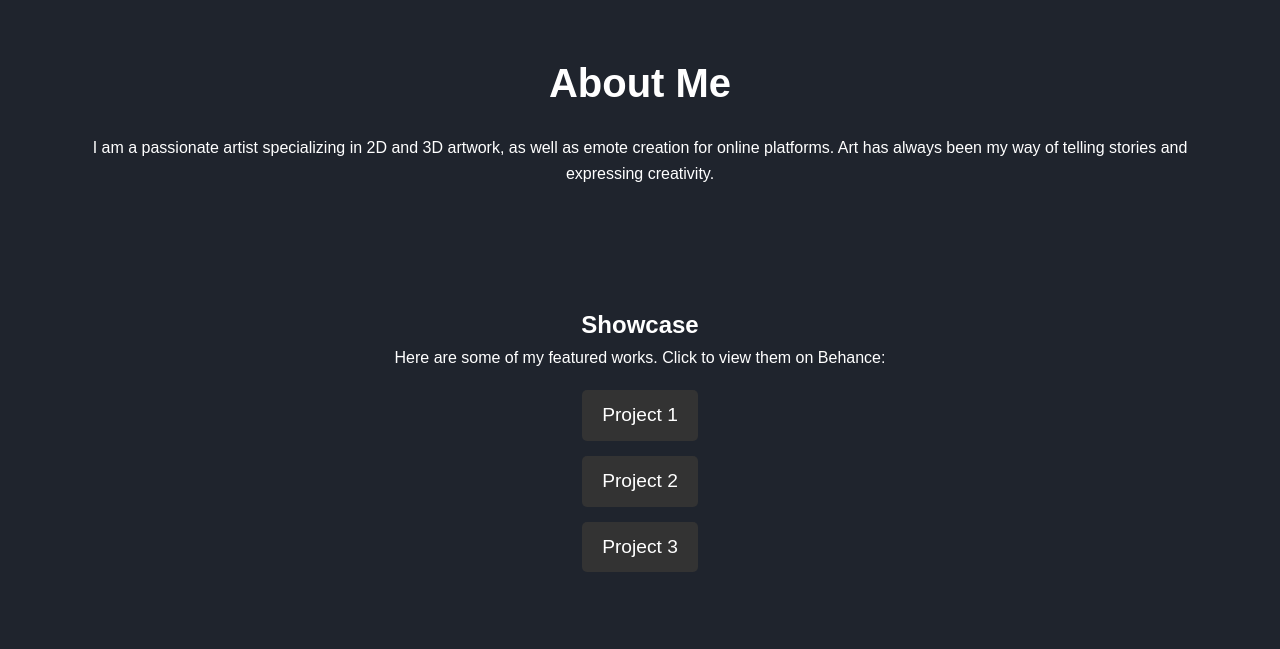
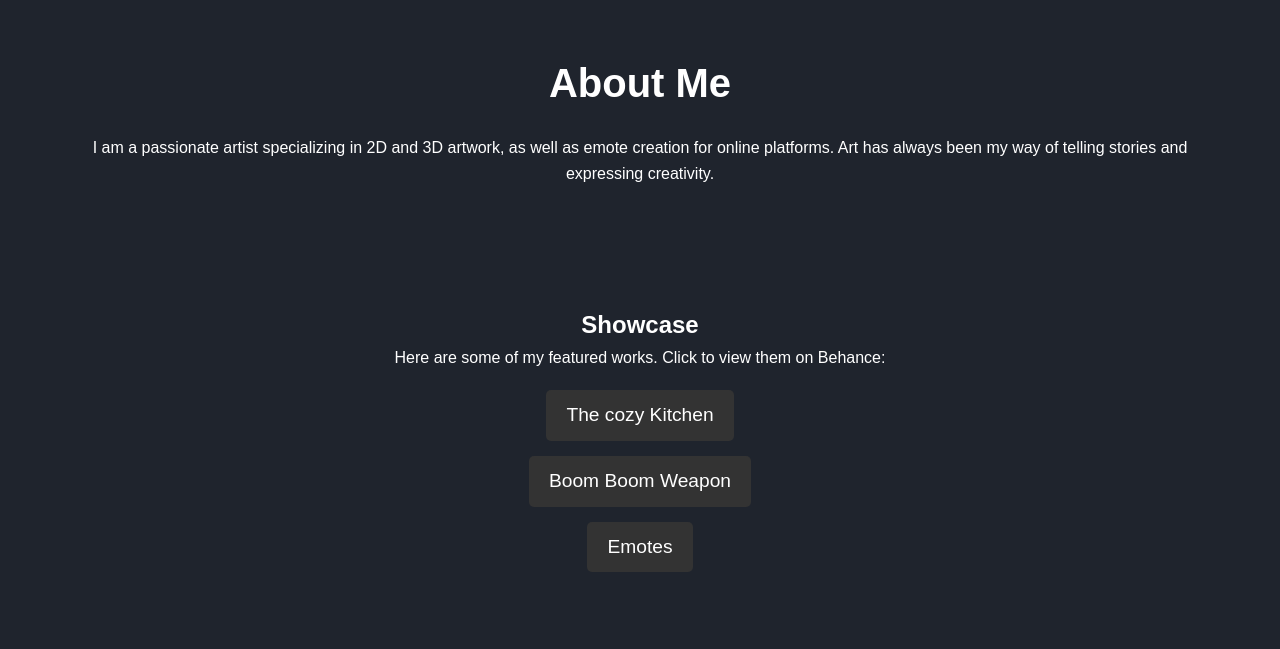
Before and after one commit to MoseskingRT/Gembayram22, a plain HTML site: page HTMLPROJECT/index.html in a window 1280 px wide. Shown: the part 809-1458 px from the top of the page. Drawn offline with nearby package versions, Linux system fonts and the light colour scheme.

Commit message:
Update index.html

```diff
--- a/HTMLPROJECT/index.html
+++ b/HTMLPROJECT/index.html
@@ -61,9 +61,9 @@
         <h2>Showcase</h2>
         <p>Here are some of my featured works. Click to view them on Behance:</p>
         <div class="gallery">
-            <a href="https://www.behance.net/gallery/128324285/PlayTime-The-Cozy-Kitchen" target="_blank" class="portfolio-link">Project 1</a>
-            <a href="https://www.behance.net/gallery/128324367/Boom-Boom-Weapon" target="_blank" class="portfolio-link">Project 2</a>
-            <a href="https://www.behance.net/gallery/91883367/Emotes" target="_blank" class="portfolio-link">Project 3</a>
+            <a href="https://www.behance.net/gallery/128324285/PlayTime-The-Cozy-Kitchen" target="_blank" class="portfolio-link">The cozy Kitchen</a>
+            <a href="https://www.behance.net/gallery/128324367/Boom-Boom-Weapon" target="_blank" class="portfolio-link">Boom Boom Weapon</a>
+            <a href="https://www.behance.net/gallery/91883367/Emotes" target="_blank" class="portfolio-link">Emotes</a>
         </div>
     </section>
 
```
